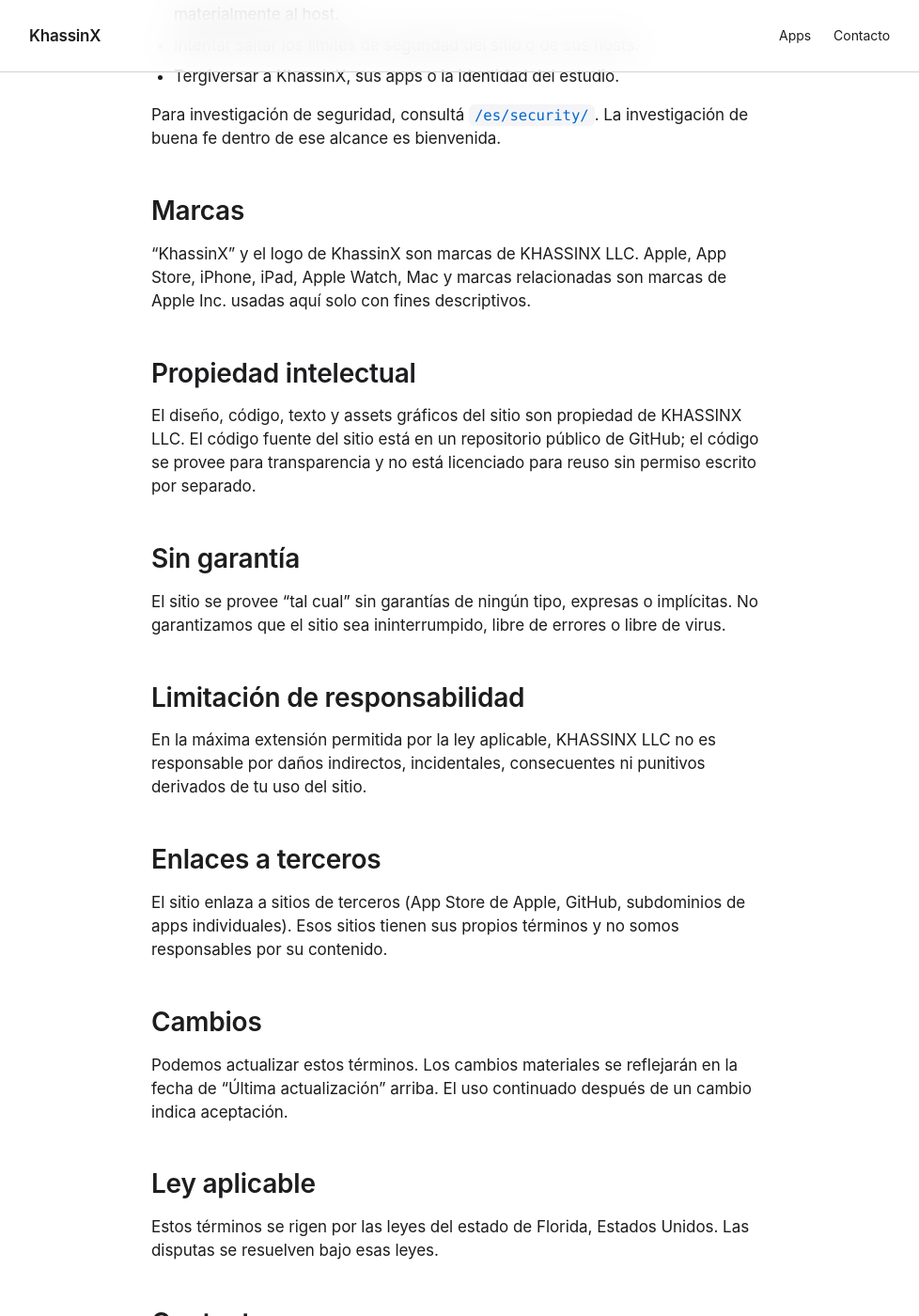
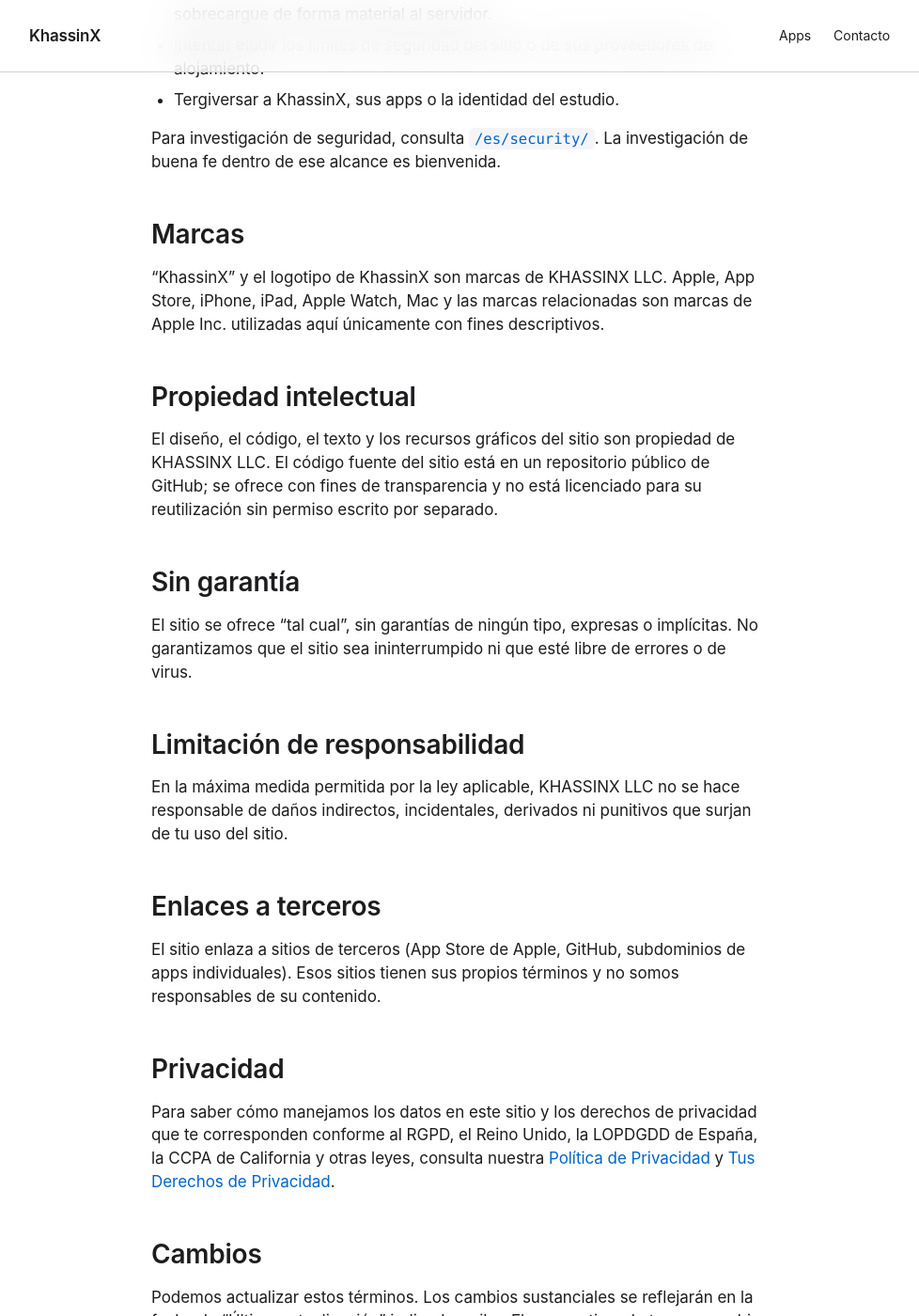
Before and after one commit to KhassinX/khassinx-apex-web, a Jekyll site: the page built from es/legal/terms.md, in a window 1280 px wide and 1400 px high, scrolled down 1002 px. Shown: the whole window at 94% size, without its empty margins (151-1129 px from the left). Built offline with Jekyll 4.4.1, drawn with Linux system fonts in a browser that asks for light colours; some of the changed text lies outside the part shown.

Commit message:
Legal trust hub: privacy maestra + Rights Center + accessibility + cookies (EN/ES) (#24)
* feat(legal): privacy maestra del estudio (EN+ES) con link al Rights Center

* feat(legal): Rights Center multi-jurisdiccion (GDPR/UK/LOPDGDD/CCPA/estados/RoW) EN+ES

* feat(legal): cookies transparency (no tracking) EN+ES

* feat(legal): accessibility statement WCAG 2.1 AA EN+ES

* feat(legal): terms — seccion Privacy + contacto legal@ + ES tu neutro

* feat(legal): hub linkea Rights Center, accessibility y cookies + contacto legal@ EN+ES

* fix(legal): wording ES (Rights Center + privacy) — precision juridica

compartir (no cesion) para CCPA sharing; elaboracion de perfiles (no 'perfiles'); formato portatil (no 'portable'); 'quedan sin objeto'; regimen verbal.

---------

Co-authored-by: khassinx <hello@khassinx.com>

```diff
--- a/es/legal/terms.md
+++ b/es/legal/terms.md
@@ -6,60 +6,64 @@
 lang: es
 canonical_en: /legal/terms/
 canonical_es: /es/legal/terms/
-updated: 2026-06-03
+updated: 2026-06-09
 ---
 
-**Estos términos cubren solo `khassinx.com`** — el sitio marketing umbrella. Cada app KhassinX publica sus propios términos de servicio que rigen el uso de la app, las suscripciones y las compras. Consultá el subdominio de la app para esos términos.
+**Estos términos cubren únicamente `khassinx.com`** — el sitio paraguas del estudio. Cada app de KhassinX publica sus propios términos de servicio que rigen el uso de la app, las suscripciones y las compras. Consulta el subdominio de la app para esos términos.
 
 ## Aceptación
 
-Al acceder a `khassinx.com`, aceptás estos términos. Si no estás de acuerdo, por favor no uses el sitio.
+Al acceder a `khassinx.com`, aceptas estos términos. Si no estás de acuerdo, no uses el sitio.
 
 ## Qué es este sitio
 
-`khassinx.com` es el sitio marketing de **KhassinX**, un estudio independiente de software operado por **KHASSINX LLC**, una sociedad de responsabilidad limitada de Florida (Estados Unidos). El sitio lista nuestras apps y explica nuestro enfoque. No provee servicios, cuentas, compras ni descargas directamente — eso ocurre en la App Store de Apple o en los subdominios por app.
+`khassinx.com` es el sitio del estudio independiente de software **KhassinX**, operado por **KHASSINX LLC**, una sociedad de responsabilidad limitada de Florida (Estados Unidos). El sitio presenta nuestras apps y explica nuestro enfoque. No ofrece servicios, cuentas, compras ni descargas directamente — eso ocurre en la App Store de Apple o en los subdominios de cada app.
 
 ## Uso del sitio
 
-Podés navegar el sitio para fines personales e informativos. Podés compartir enlaces a páginas públicas. Podés citar fragmentos cortos con atribución a KhassinX.
+Puedes navegar el sitio con fines personales e informativos. Puedes compartir enlaces a páginas públicas. Puedes citar fragmentos breves con atribución a KhassinX.
 
 No puedes:
 
 - Reproducir ni redistribuir porciones sustanciales del contenido del sitio sin permiso.
-- Usar sistemas automatizados para scrapear el sitio a un ritmo que cargue materialmente al host.
-- Intentar saltar los límites de seguridad del sitio o de sus hosts.
+- Usar sistemas automatizados para extraer datos del sitio a un ritmo que sobrecargue de forma material al servidor.
+- Intentar eludir los límites de seguridad del sitio o de sus proveedores de alojamiento.
 - Tergiversar a KhassinX, sus apps o la identidad del estudio.
 
-Para investigación de seguridad, consultá [`/es/security/`](/es/security/). La investigación de buena fe dentro de ese alcance es bienvenida.
+Para investigación de seguridad, consulta [`/es/security/`](/es/security/). La investigación de buena fe dentro de ese alcance es bienvenida.
 
 ## Marcas
 
-"KhassinX" y el logo de KhassinX son marcas de KHASSINX LLC. Apple, App Store, iPhone, iPad, Apple Watch, Mac y marcas relacionadas son marcas de Apple Inc. usadas aquí solo con fines descriptivos.
+"KhassinX" y el logotipo de KhassinX son marcas de KHASSINX LLC. Apple, App Store, iPhone, iPad, Apple Watch, Mac y las marcas relacionadas son marcas de Apple Inc. utilizadas aquí únicamente con fines descriptivos.
 
 ## Propiedad intelectual
 
-El diseño, código, texto y assets gráficos del sitio son propiedad de KHASSINX LLC. El código fuente del sitio está en un repositorio público de GitHub; el código se provee para transparencia y no está licenciado para reuso sin permiso escrito por separado.
+El diseño, el código, el texto y los recursos gráficos del sitio son propiedad de KHASSINX LLC. El código fuente del sitio está en un repositorio público de GitHub; se ofrece con fines de transparencia y no está licenciado para su reutilización sin permiso escrito por separado.
 
 ## Sin garantía
 
-El sitio se provee "tal cual" sin garantías de ningún tipo, expresas o implícitas. No garantizamos que el sitio sea ininterrumpido, libre de errores o libre de virus.
+El sitio se ofrece "tal cual", sin garantías de ningún tipo, expresas o implícitas. No garantizamos que el sitio sea ininterrumpido ni que esté libre de errores o de virus.
 
 ## Limitación de responsabilidad
 
-En la máxima extensión permitida por la ley aplicable, KHASSINX LLC no es responsable por daños indirectos, incidentales, consecuentes ni punitivos derivados de tu uso del sitio.
+En la máxima medida permitida por la ley aplicable, KHASSINX LLC no se hace responsable de daños indirectos, incidentales, derivados ni punitivos que surjan de tu uso del sitio.
 
 ## Enlaces a terceros
 
-El sitio enlaza a sitios de terceros (App Store de Apple, GitHub, subdominios de apps individuales). Esos sitios tienen sus propios términos y no somos responsables por su contenido.
+El sitio enlaza a sitios de terceros (App Store de Apple, GitHub, subdominios de apps individuales). Esos sitios tienen sus propios términos y no somos responsables de su contenido.
+
+## Privacidad
+
+Para saber cómo manejamos los datos en este sitio y los derechos de privacidad que te corresponden conforme al RGPD, el Reino Unido, la LOPDGDD de España, la CCPA de California y otras leyes, consulta nuestra [Política de Privacidad](/es/legal/privacy/) y [Tus Derechos de Privacidad](/es/legal/your-rights/).
 
 ## Cambios
 
-Podemos actualizar estos términos. Los cambios materiales se reflejarán en la fecha de "Última actualización" arriba. El uso continuado después de un cambio indica aceptación.
+Podemos actualizar estos términos. Los cambios sustanciales se reflejarán en la fecha de "Última actualización" indicada arriba. El uso continuado tras un cambio indica aceptación.
 
 ## Ley aplicable
 
-Estos términos se rigen por las leyes del estado de Florida, Estados Unidos. Las disputas se resuelven bajo esas leyes.
+Estos términos se rigen por las leyes del estado de Florida, Estados Unidos. Las controversias se resolverán conforme a esas leyes.
 
 ## Contacto
 
-Preguntas: [`hello@khassinx.com`](mailto:hello@khassinx.com).
+Preguntas: [`legal@khassinx.com`](mailto:legal@khassinx.com).
```
Also changed, not shown: es/legal/accessibility.md (added, +34 -0 lines), es/legal/cookies.md (added, +28 -0 lines), es/legal/index.md (+8 -5 lines), es/legal/privacy.md (+23 -19 lines), es/legal/your-rights.md (added, +76 -0 lines), legal/accessibility.md (added, +34 -0 lines), legal/cookies.md (added, +28 -0 lines), legal/index.md (+6 -3 lines), legal/privacy.md (+22 -18 lines), legal/terms.md (+6 -2 lines), legal/your-rights.md (added, +76 -0 lines).
